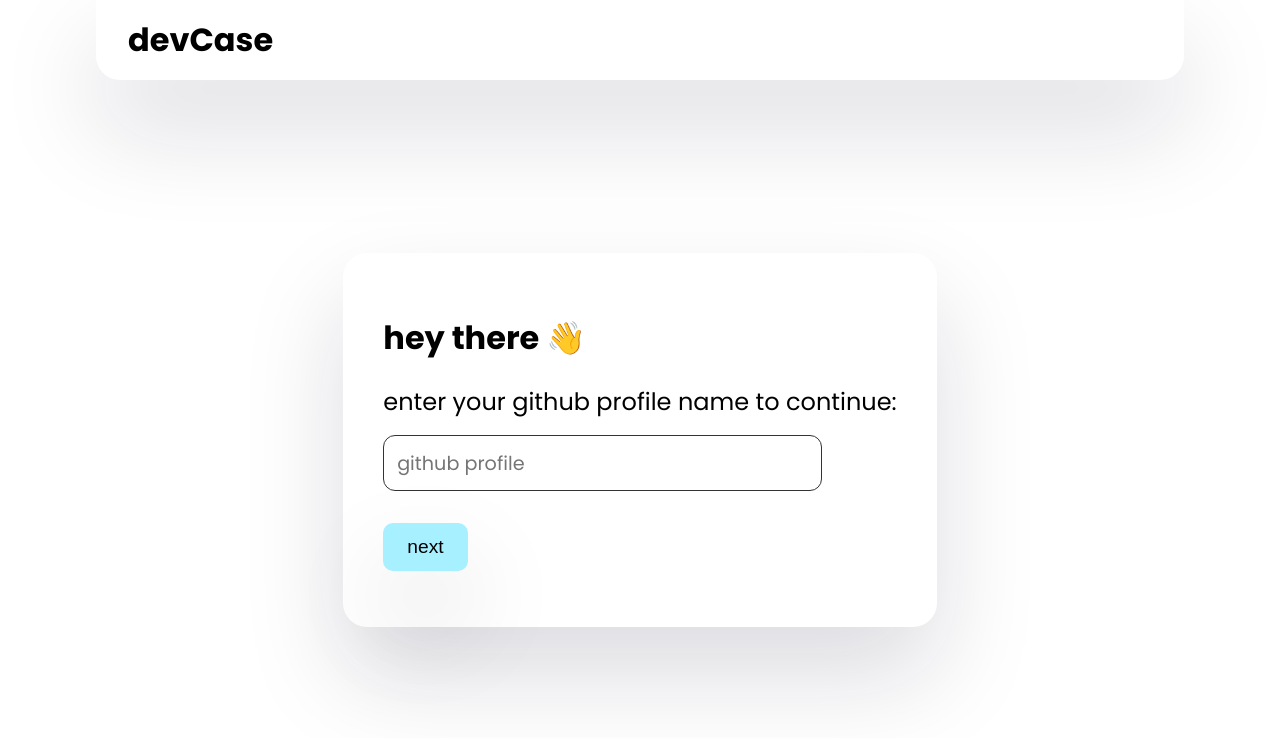
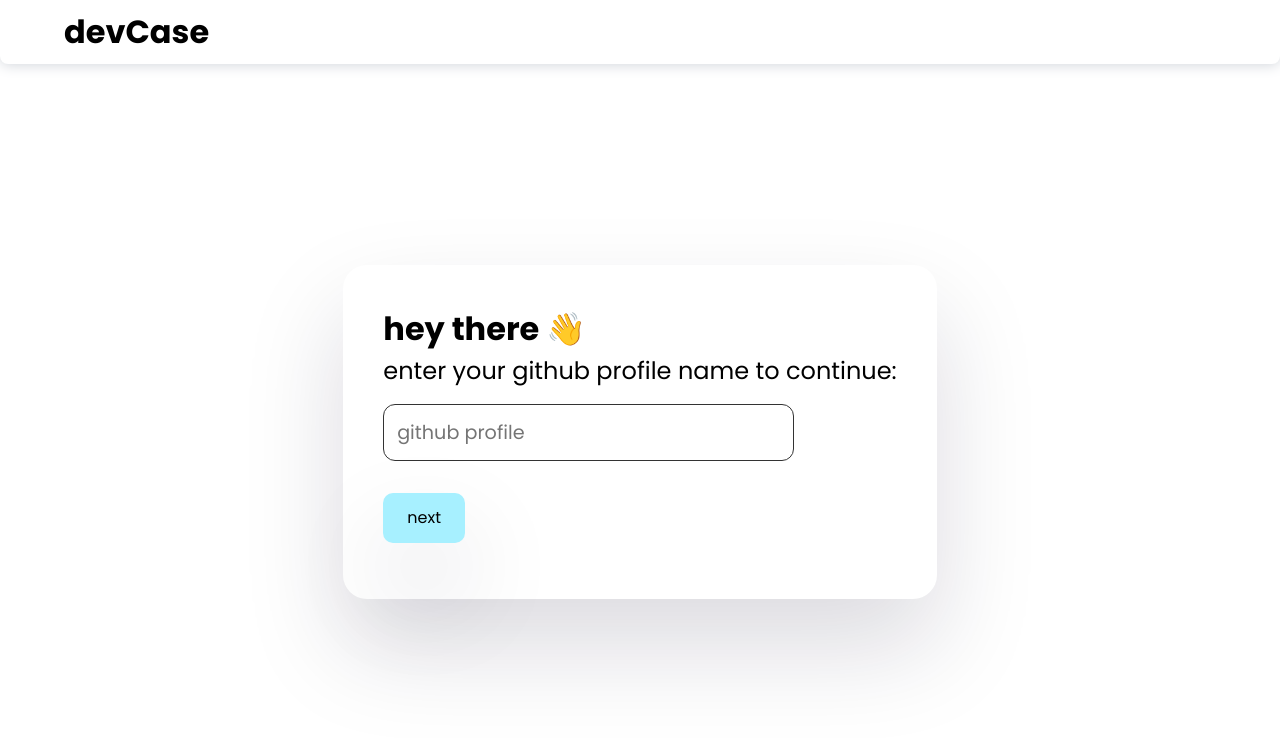
Before and after one commit to siddhigate/devCase, a Next.js app: page / in a window 1280 px wide. Shown: the top 738 px of the page. Built offline with nearby package versions, Linux system fonts and the light colour scheme.

Commit message:
feat: portfolio automatic landing page

```diff
--- a/styles/globals.css
+++ b/styles/globals.css
@@ -20,7 +20,7 @@ body {
   min-height: 100vh;
   width: 100%;
 }
-
+/*
 .header {
   margin: 0 auto;
   width: 80%;
@@ -28,7 +28,7 @@ body {
   border-bottom-left-radius: 24px;
   border-bottom-right-radius: 24px;
   box-shadow: rgba(17, 12, 46, 0.15) 0px 48px 100px 0px;
-}
+} */
 
 .main {
   display: flex;
@@ -74,3 +74,283 @@ button:hover {
   border-radius: 24px;
   max-width: 60%;
 }
+
+
+*,
+*::before,
+*::after {
+    box-sizing: border-box;
+}
+
+body,
+h1,
+h2,
+h3,
+h4,
+h5,
+h5,
+p {
+    margin: 0;
+}
+
+html {
+    scroll-behavior: smooth;
+}
+
+body {
+    min-height: 100vh;
+}
+
+section {
+    min-height: 100vh;
+}
+
+img,
+video,
+iframe {
+    max-inline-size: 100%;
+    block-size: auto;
+}
+
+input,
+button,
+textarea,
+select {
+    font: inherit;
+}
+
+.section {
+    scroll-margin-top: 5rem;
+}
+
+/* Remove all animations, for users who have turned them off */
+@media (prefers-reduced-motion: reduce) {
+    html:focus-within {
+        scroll-behavior: auto;
+    }
+
+    *,
+    *::before,
+    *::after {
+        animation-duration: 0.01ms !important;
+        animation-iteration-count: 1 !important;
+        transition-duration: 0.01ms !important;
+        scroll-behavior: auto !important;
+    }
+}
+
+.sr-only {
+    position: absolute;
+    width: 1px;
+    height: 1px;
+    padding: 0;
+    margin: -1px;
+    overflow: hidden;
+    clip: rect(0, 0, 0, 0);
+    white-space: nowrap;
+    /* added line */
+    border: 0;
+}
+
+/**
+ *   ROOT CSS
+**/
+
+:root {
+    /* colors */
+    --light-shadow-color: #d1d5db;
+    --blue-50: #eff6ff;
+    --blue-100: #dbeafe;
+    --blue-200: #bfdbfe;
+    --blue-300: #93c5fd;
+    --blue-400: #60a5fa;
+    --blue-500: #3b82f6;
+    --blue-600: #2563eb;
+    --blue-700: #1d4ed8;
+    --blue-800: #1e40af;
+    --blue-900: #1e3a8a;
+
+    --gray-txt: #4b5563;
+
+    /* box shadow */
+    --bs-gray: 0px 3px 18px -5px #d1d5db;
+    --bs-gray-dark: rgba(0, 0, 0, 0.1) 0px 10px 50px;
+
+    /* font-sizes */
+    --fs-xxl: 3rem;
+    --fs-xl: 2rem;
+    --fs-lg: 1.5rem;
+    --fs-md: 1.125rem;
+    --fs-sm: 1rem;
+    --fs-xs: 0.5rem;
+
+    /* font-family */
+    --ff-sans-serif: "Poppins", sans-serif;
+
+    /* font weights */
+    --fw-normal: 400;
+    --fw-semibold: 500;
+    --fw-bold: 600;
+    --fw-bolder: 700;
+
+    /* line heights */
+    --lh-xxl: 4rem;
+    --lh-xl: 2.5rem;
+    --lh-lg: 2rem;
+    --lh-md: 1.5rem;
+    --lh-sm: 1rem;
+
+    /* sizing */
+    --sz-xxl: 4rem;
+    --sz-xl: 2.5rem;
+    --sz-lg: 2rem;
+    --sz-md: 1.5rem;
+    --sz-sm: 1rem;
+    --sz-xs: 0.5rem;
+}
+
+body {
+    font-family: var(--ff-sans-serif);
+}
+
+/**
+ * NAV
+**/
+
+.header {
+    display: flex;
+    justify-content: space-between;
+    align-items: center;
+    position: sticky;
+    top: 0;
+    left: 0;
+    right: 0;
+    height: 4rem;
+    background: white;
+    color: black;
+    /* font-style: italic; */
+    border-radius: 0 0 0.5rem 0.5rem;
+    box-shadow: 0 1px 14px var(--light-shadow-color);
+    padding: 0 4rem;
+    z-index: 9999;
+}
+
+.nav {
+    display: flex;
+    flex-wrap: wrap;
+    justify-content: space-between;
+    align-items: center;
+    padding: 0 4rem;
+    font-size: 1.1rem;
+}
+
+.header .logo {
+    height: 2.5rem;
+    width: 2.5rem;
+    border-radius: 50%;
+    object-fit: cover;
+}
+
+.flex-all-center {
+    display: flex;
+    justify-content: center;
+    align-items: center;
+    gap: 0.5rem;
+}
+
+.main-wrapper {
+    min-height: 90vh;
+    display: flex;
+    align-items: center;
+    gap: 1rem;
+    max-width: 1000px;
+    margin: auto;
+}
+
+.main-info {
+    width: 50%;
+}
+
+.main-info .wrapper {
+    display: flex;
+    flex-direction: column;
+    align-items: flex-start;
+}
+
+.main-info h1 {
+    font-size: 3rem;
+    margin: 1rem;
+    text-align: start;
+}
+
+.main-info p {
+    font-size: 1.25rem;
+    margin: 1rem;
+    text-align: start;
+}
+
+.main-info a {
+    font-size: 1rem;
+    margin: 1rem;
+    text-align: start;
+    text-decoration: none;
+    background-color: #7C3AED;
+    color: white;
+    padding: 0.75em 3em;
+    border-radius: 5px;
+}
+
+.main-info a:hover {
+    background-color: #5B21B6;
+}
+
+.main-image {
+    width: 50%;
+}
+
+.main-image img {
+    width: 60%;
+    height: 60%;
+    object-fit: cover;
+    border-radius: 50%;
+}
+
+@media screen and (max-width: 1000px) {
+
+
+    .header {
+        padding: 0 2rem;
+    }
+
+    .main-wrapper {
+        flex-direction: column;
+        justify-content: center;
+        align-items: center;
+    }
+
+    .main-info {
+        order: 12;
+        width: 100%;
+        text-align: center;
+    }
+
+    .main-info .wrapper {
+        display: flex;
+        flex-direction: column;
+        align-items: center;
+        justify-content: center;
+    }
+
+    .main-image {
+        order: 2;
+        width: 100%;
+        display: flex;
+        justify-content: center;
+        align-items: center;
+    }
+
+    .main-image img {
+        width: 10rem;
+        height: 10rem;
+    }
+}
```
Also changed, not shown: pages/edit.js (+6 -11 lines), src/components/portfolio/Landing.js (added, +25 -0 lines).
